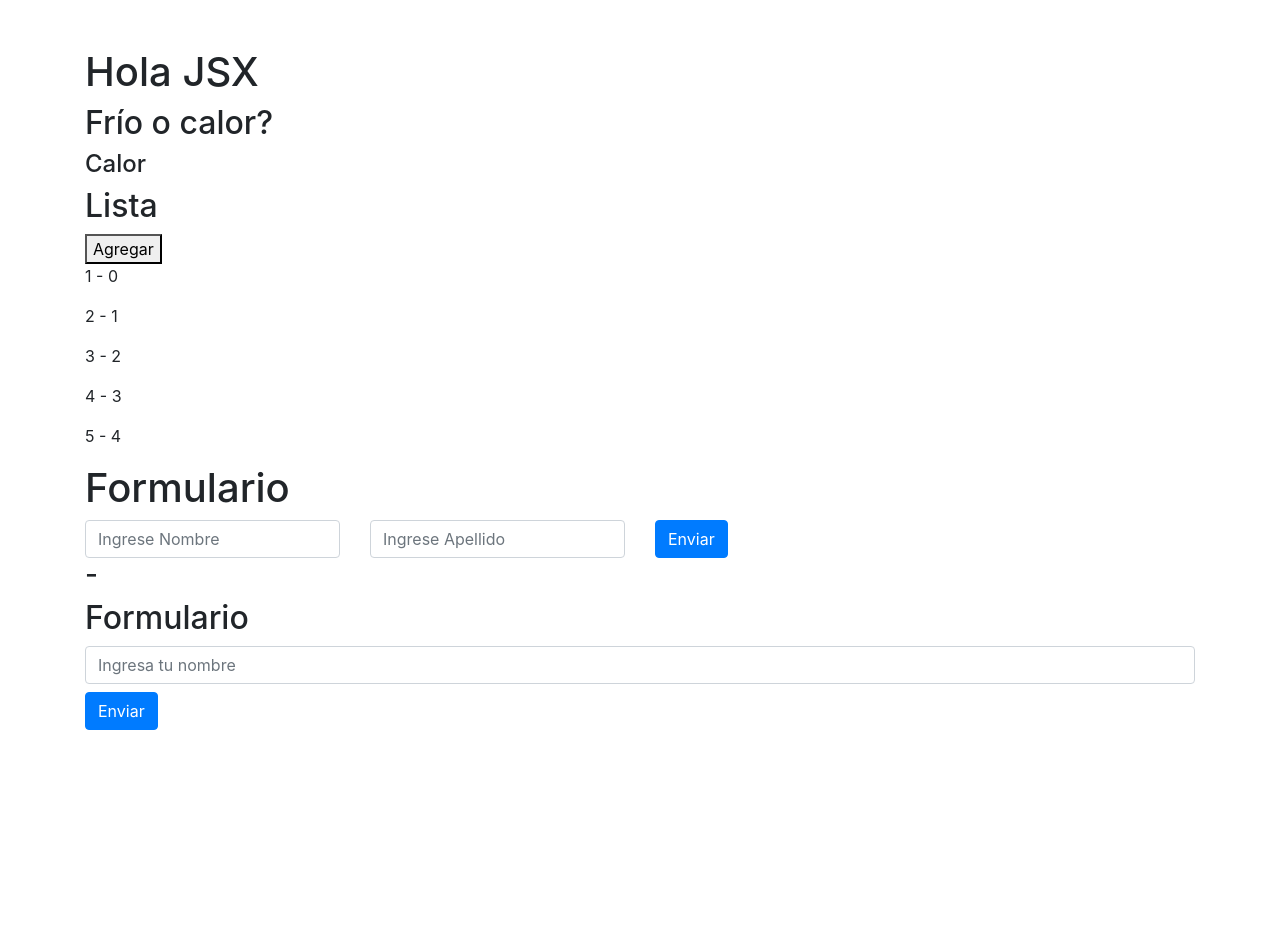
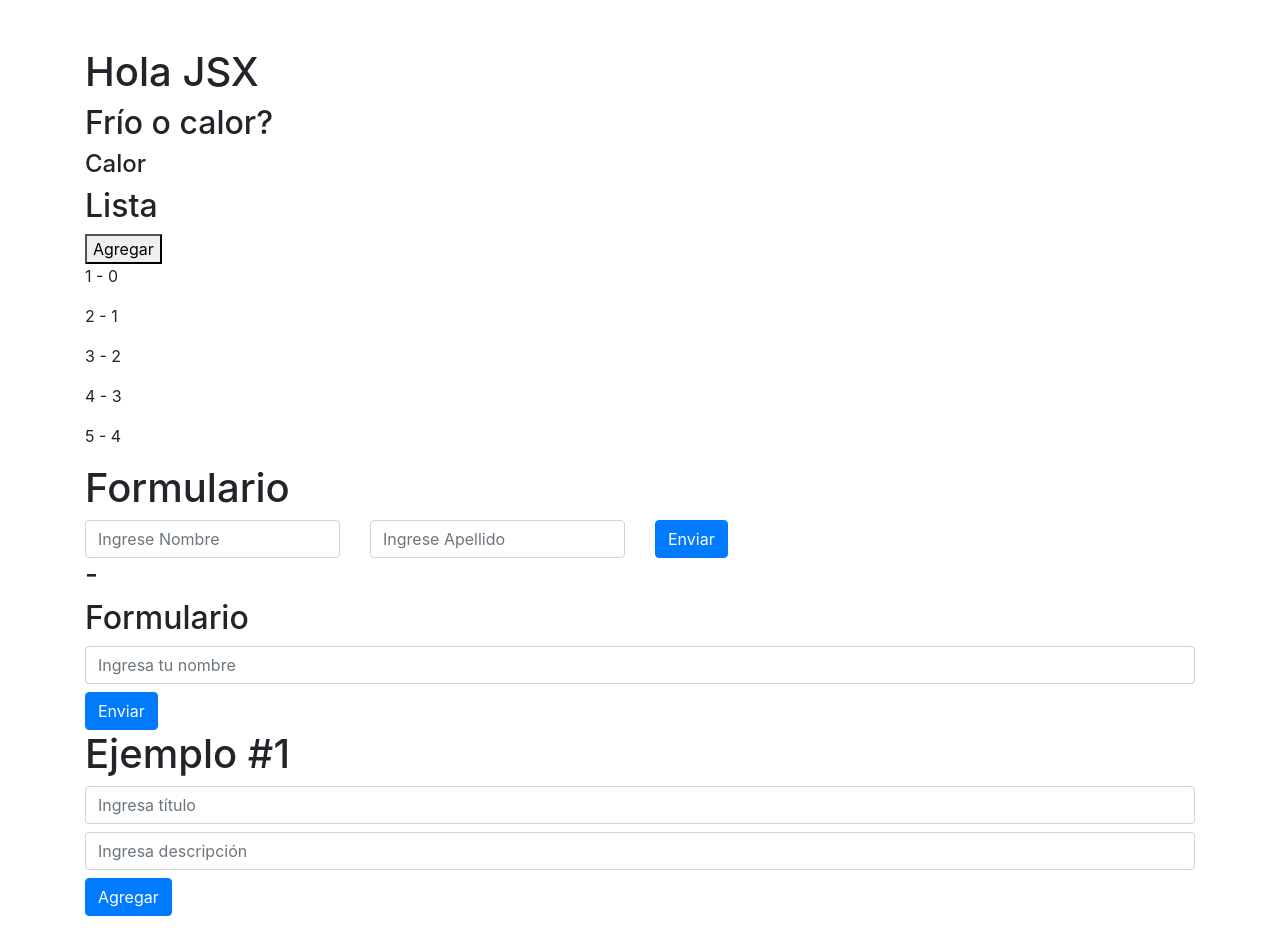
Before and after one commit to ronytacodev/my-app2-react, a React (Create React App) app: page / in a window 1280 px wide. Before the commit the page ends 800 px from the top, so only its background shows below. Built offline with nearby package versions, Linux system fonts and the light colour scheme.

Commit message:
trabajando con hooks form

```diff
--- a/src/App.js
+++ b/src/App.js
@@ -4,6 +4,7 @@ import Jsx from './components/Jsx';
 import Lista from './components/Lista';
 import Formulario from './components/Formulario';
 import FormHook from './components/FormHook';
+import EjemploUno from './components/EjemploUno';
 
 function App() {
   return (
@@ -13,6 +14,7 @@ function App() {
       <Lista />
       <Formulario/>
       <FormHook/>
+      <EjemploUno/>
     </div>
 
   );
--- /dev/null
+++ b/src/components/EjemploUno.js
@@ -0,0 +1,64 @@
+import React, { Fragment, useState } from 'react';
+import { useForm } from 'react-hook-form';
+
+const EjemploUno = () => {
+
+    const {register, formState: { errors }, handleSubmit } = useForm();
+
+    const [Entradas, setEntradas] = useState([]);
+
+    const onSubmit = (data, e) => {
+        console.log(data);
+        setEntradas([
+            ...Entradas,
+            data
+        ])
+        e.target.reset();
+    }
+
+    return (
+        <Fragment>
+            <h1>Ejemplo #1</h1>
+            <form onSubmit={handleSubmit(onSubmit)}>
+                <input
+                    name="titulo"
+                    placeholder="Ingresa título"
+                    className="form-control my-2"
+                    {...
+                        register("titulo", {
+                            required: {value: true, message: 'Campo obligatorio'},
+                            minLength: {value:2, message: 'Mínimo 2 letras'}
+                        })
+                    }
+                ></input>
+                { errors.titulo &&
+                    <span className="text-danger text-small d-block mb-2">
+                    {errors.titulo.message}
+                </span>}
+                <input
+                    name="descripcion"
+                    placeholder="Ingresa descripción"
+                    className="form-control my-2"
+                    {...
+                        register('descripcion', {
+                            required: {value: true, message: 'Campo obligatorio'}
+                        })
+                    }
+                ></input>
+                { errors.descripcion &&
+                    <span className="text-danger text-small d-block mb-2">
+                    {errors.descripcion.message}
+                </span>}
+                <button className="btn btn-primary">Agregar</button>
+            </form>
+            <ul>
+                {
+                    Entradas.map(item =>
+                        <li>{item.titulo} - {item.descripcion}</li>)
+                }
+            </ul>
+        </Fragment>
+      );
+}
+
+export default EjemploUno;
--- a/src/components/FormHook.js
+++ b/src/components/FormHook.js
@@ -4,7 +4,6 @@ import { useForm } from 'react-hook-form';
 const FormHook = () => {
 
     const {register, formState: { errors }, handleSubmit } = useForm();
-    // const { register, handleSubmit, watch, formState: { errors } } = useForm();
 
     const onSubmit = (data, e) => {
         console.log(data)
```
